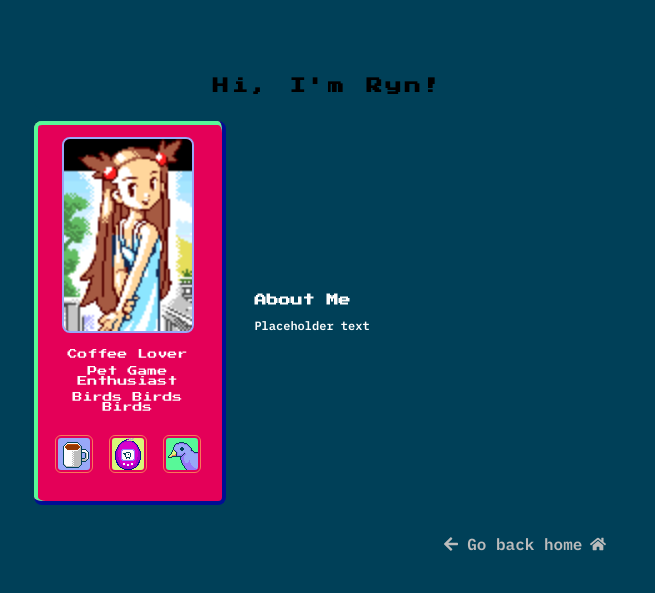
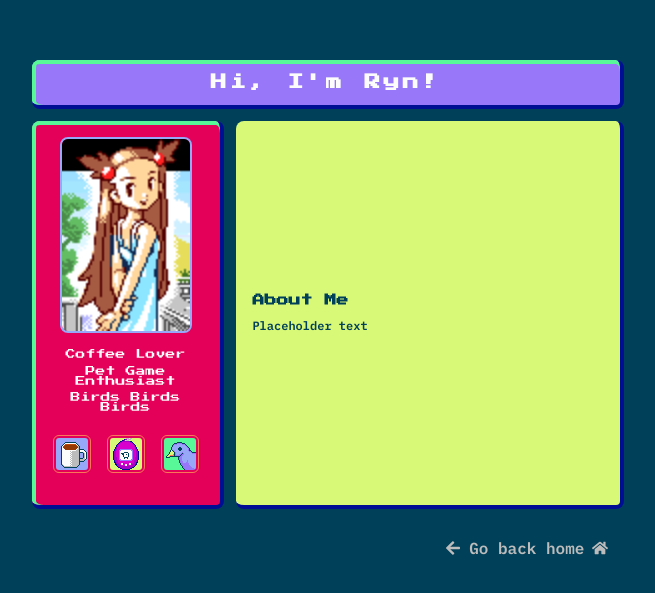
Before and after one commit to kathrynhoule/ryn-portfolio, a React (Vite) app: page /about in a window 1280 px wide. Shown: the part 115-708 px from the top of the page, without its empty margins (312-967 px from the left). Built offline with nearby package versions, Linux system fonts and the light colour scheme.

Commit message:
updates styling on about page

```diff
--- a/src/styles/About.css
+++ b/src/styles/About.css
@@ -1,7 +1,7 @@
 .about-container {
      display: grid;
      grid-template-columns: minmax(128px, 192px) auto;
-     grid-template-rows: auto 1fr auto;
+     grid-template-rows: auto auto auto;
      gap: 0.8rem;
      align-items: start;
 
@@ -16,10 +16,17 @@
      align-items: center;
      padding: 0.8rem;
      border-radius: 8px;
-     background-color: var(--bg-secondary);
-     color: var(--text-heading);
+     background-color: var(--box-primary);
+     color: var(--text-primary);
      font-family: var(--font-title);
      letter-spacing: 0.2em;
+
+     border-bottom: 4px solid var(--border-primary);
+     border-right: 4px solid var(--border-primary);
+
+     box-shadow:
+          inset 4px 0 0 0 var(--border-accent),
+          inset 0 4px 0 0 var(--border-accent);
 }
 
 .intro-container h1 {
@@ -50,9 +57,10 @@
      padding: 1rem;
      border-radius: 8px;
      text-decoration: none;
-     background-color: var(--bg-secondary);
-     color: var(--text-primary);
-     box-shadow: 0px 6px var(--bg-tertiary-shadow);
+     background-color: var(--box-tertiary);
+     color: var(--text-secondary);
+     border-bottom: 4px solid var(--border-primary);
+     border-right: 4px solid var(--border-primary);
 }
 
 .about-me {
--- a/src/styles/vars.css
+++ b/src/styles/vars.css
@@ -10,7 +10,7 @@
   --box-tertiary: #D8F878;
 
   --text-primary: #FCFCFC;
-  --text-secondary: #000E93;
+  --text-secondary: #004058;
   --text-accent: #BCBCBC;
 
   --border-primary: #000E93;
```
